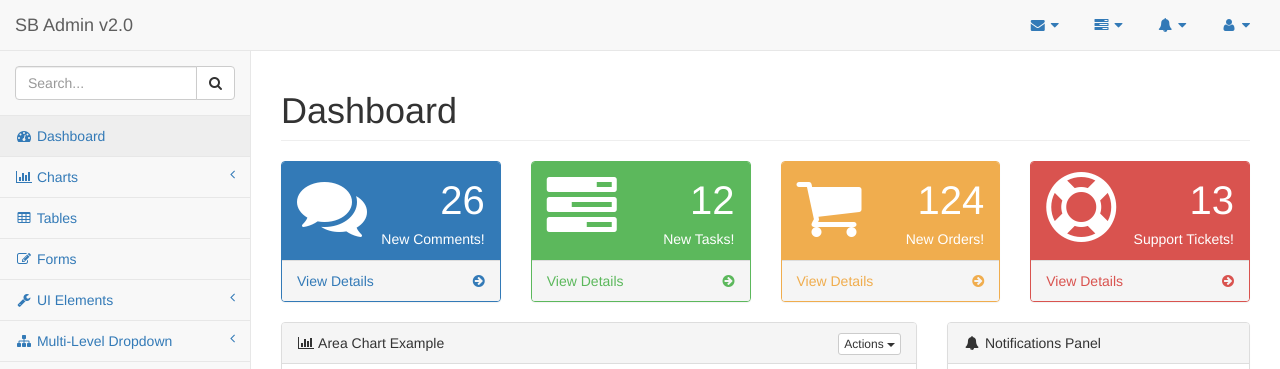
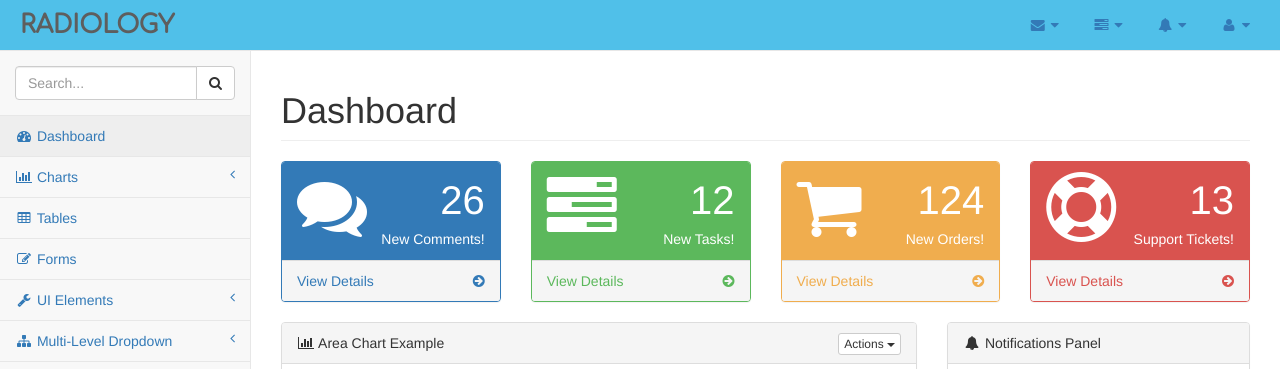
Before and after one commit to OisinNolan/radiology, a website: page pages/index.html in a window 1280 px wide. Shown: the top 369 px of the page. Drawn offline with Linux system fonts and the light colour scheme.

Commit message:
'navbar-changes'

```diff
--- a/pages/index.html
+++ b/pages/index.html
@@ -26,6 +26,9 @@
     <!-- Custom Fonts -->
     <link href="../vendor/font-awesome/css/font-awesome.min.css" rel="stylesheet" type="text/css">
 
+    <link href="https://fonts.googleapis.com/css?family=Comfortaa" rel="stylesheet">
+
+
     <!-- HTML5 Shim and Respond.js IE8 support of HTML5 elements and media queries -->
     <!-- WARNING: Respond.js doesn't work if you view the page via file:// -->
     <!--[if lt IE 9]>
@@ -40,7 +43,7 @@
     <div id="wrapper">
 
         <!-- Navigation -->
-        <nav class="navbar navbar-default navbar-static-top" role="navigation" style="margin-bottom: 0">
+        <nav class="navbar navbar-default navbar-static-top" role="navigation" style="margin-bottom: 0" id="navbar">
             <div class="navbar-header">
                 <button type="button" class="navbar-toggle" data-toggle="collapse" data-target=".navbar-collapse">
                     <span class="sr-only">Toggle navigation</span>
@@ -48,7 +51,7 @@
                     <span class="icon-bar"></span>
                     <span class="icon-bar"></span>
                 </button>
-                <a class="navbar-brand" href="index.html">SB Admin v2.0</a>
+                <a class="navbar-brand" href="index.html">RADIOLOGY</a>
             </div>
             <!-- /.navbar-header -->
 
```
Also changed, not shown: dist/css/sb-admin-2.css.
